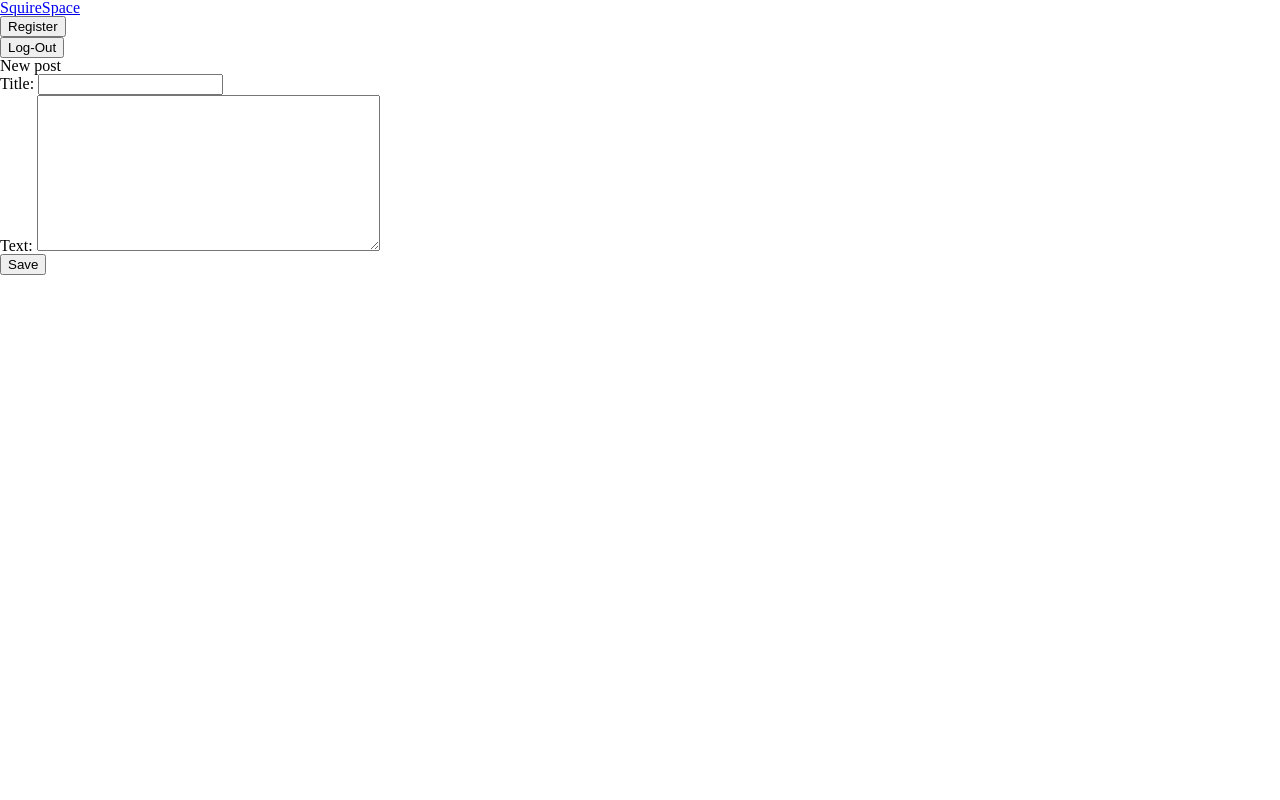
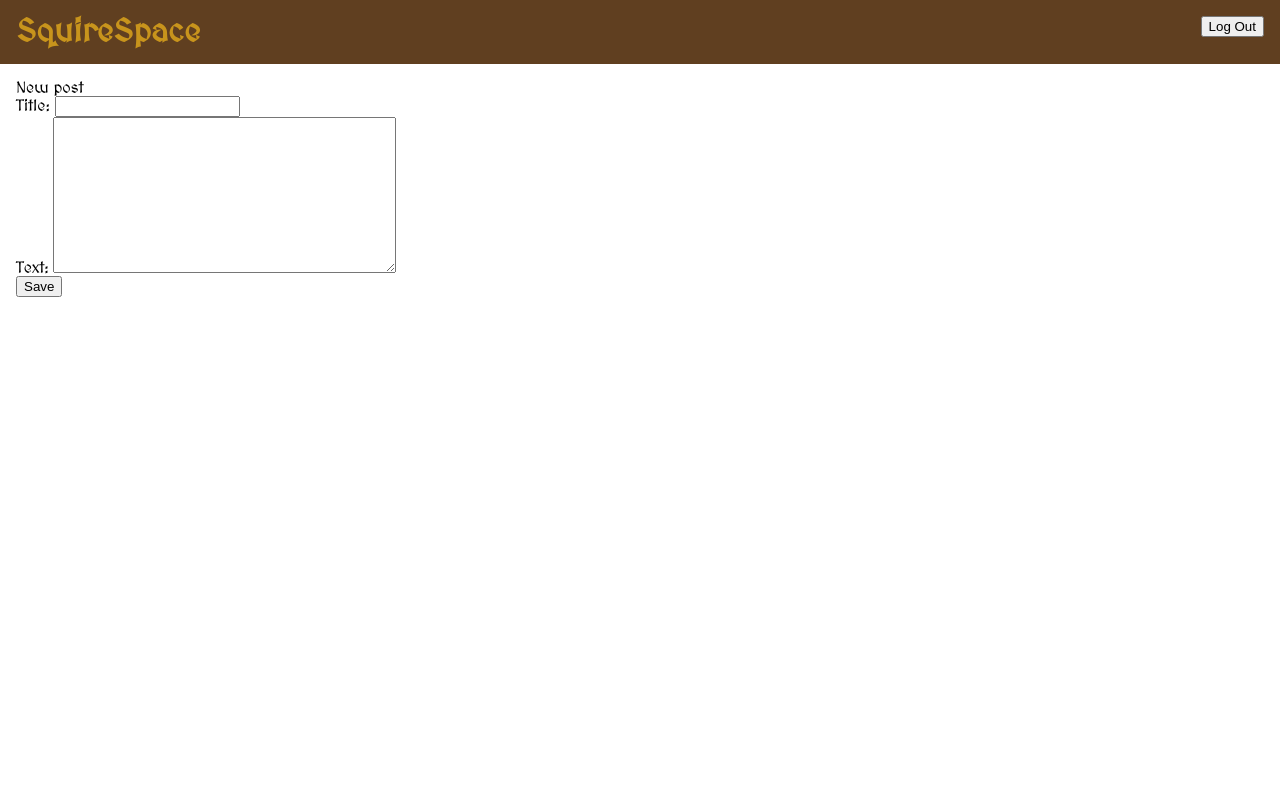
Before and after one commit to DaynaLacoursiere/cmput404-project, a Django app: page /post/new/ in a window 1280 px wide. Run offline with Django 3.2, Linux system fonts and the light colour scheme; a user stored in the database is signed in; parts of the project's set-up code (start-up, migrations or seed data) failed here and were passed over.

Commit message:
some css done

```diff
--- a/squirespace/blog/static/css/theme.css
+++ b/squirespace/blog/static/css/theme.css
@@ -25,6 +25,7 @@ time, mark, audio, video {
   font-size: 100%;
   font: inherit;
   vertical-align: baseline;
+  text-decoration: none;
 }
 /* HTML5 display-role reset for older browsers */
 article, aside, details, figcaption, figure,
@@ -52,3 +53,43 @@ table {
 
 
 /*Apply theme*/
+
+body{
+  font-family: MedievalSharp; /* default */
+}
+
+.colour-theme-1{
+  background: #603f20;
+  color: #c8941c;
+}
+
+.header{
+  position: fixed;
+  top:0;left:0;right:0;
+  padding:16px;
+  height:32px;
+}
+
+.logo-container{
+  position: absolute;
+  left:0;top:0;bottom:0;
+}
+
+.logo-container > h1{
+  font-size: 24pt;
+  font-weight: bold;
+  line-height: 48pt;
+  padding-left: 16px;
+  padding-right: 16px;
+}
+
+.header-button{
+  float: right;
+}
+
+
+.content{
+  position: absolute;
+  top:64px;
+  padding: 16px;
+}
--- a/squirespace/blog/templates/blog/base.html
+++ b/squirespace/blog/templates/blog/base.html
@@ -1,24 +1,30 @@
 <html>
-
 {% load staticfiles %}
-<link href="{% static "css/theme.css" %}" rel="stylesheet">
+    <head>
         <title> SquireSpace </title>
         <!-- Comment this out to see things normally. Ooer css is great for testing.-->
         <!-- <link href="{% static "css/ooer.css" %}" rel="stylesheet"> -->
-
+        <link rel="stylesheet" type="text/css" href="//fonts.googleapis.com/css?family=MedievalSharp" />
+        <link href="{% static "css/theme.css" %}" rel="stylesheet">
+    </head>
     <body>
-    <h1><a href="/">SquireSpace</a></h1>
+        <div class="header colour-theme-1">
+            <a href="/" class="logo-link">
+                <div class="colour-theme-1 logo-container">
+                    <h1>SquireSpace</h1>
+                </div>
+            </a>
+            {% if user.is_authenticated %}
+            <a href="/logout"><button class="header-button button">Log Out</button></a>
+            {% else %}
+            <form method="get" action="/reg">
+                <button class="header-button button" type="submit">Register</button>
+            </form>
+            <a href="/login"><button class="header-button button">Log In</button></a>
+            {% endif %}
+        </div>
         <div class="content">
             <div class="row">
-        	<form method="get" action="/reg">
-    			<button type="submit">Register</button>
-			</form>
-            {% if user.is_authenticated %}
-            <a href="/logout"><button class="button">Log-Out</button></a>
-            {% else %}
-            <a href="/login"><button class="button">Log-In</button></a>
-            {% endif %}
-
                 {% block content %}
                 {% endblock %}
             </div>
```
Also changed, not shown: squirespace/db.sqlite3. Lines whose indentation alone changed are shown as unchanged.
